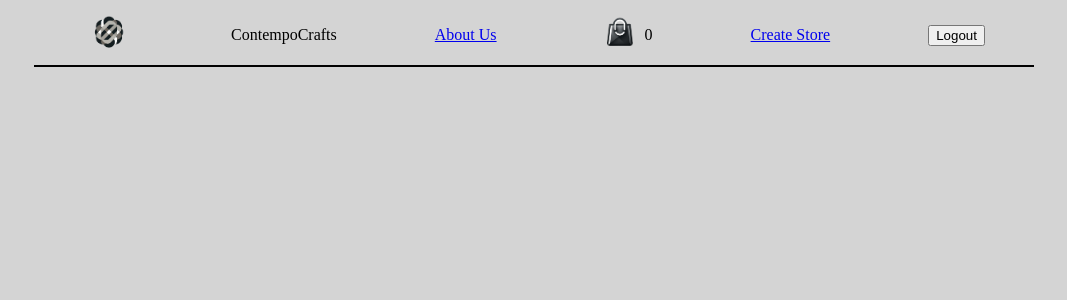
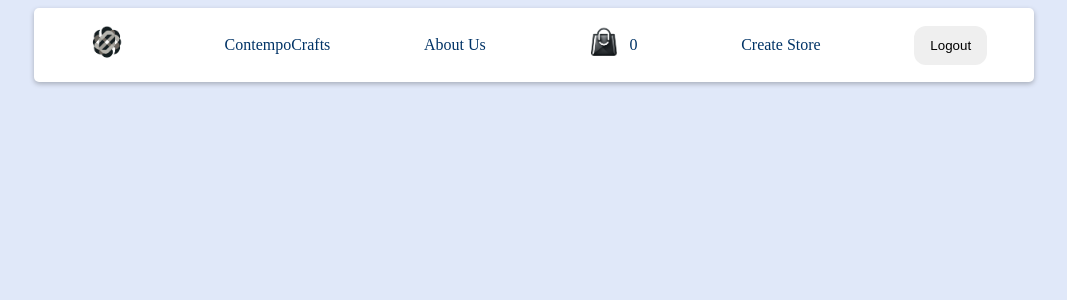
Before and after one commit to kjcioffi/django-ecommerce, a Django app: page / in a window 1280 px wide. Shown: the top 300 px of the page, without its empty margins (106-1173 px from the left). Run offline with Django 4.2, Linux system fonts and the light colour scheme; the visitor is signed in with stand-in values (Sample User, id 1); data that the repository does not hold is empty.

Commit message:
Add new CSS visuals to base template.

```diff
--- a/store/static/store/base.css
+++ b/store/static/store/base.css
@@ -2,22 +2,43 @@ body {
     box-sizing: border-box;
     max-inline-size: 1000px;
     margin-inline: auto;
-    background-color: #D4D4D4;
+    background-color: #e0e8f9;
+    color: #003366;
 }
 
 .menu {
     display: flex;
     justify-content: space-around;
     align-items: center;
-    border-block-end: 2.5px solid black;
-    padding-block-end: 2.5px;
+    background-color: #ffffff;
+    color: #003366; /* Dark blue text */
+    padding-block: 10px;
     margin-block-end: 20px;
+    border-radius: 5px;
+    box-shadow: 0 2px 5px rgba(0, 0, 0, 0.25); /* Subtle shadow for depth */
+}
+
+.menu a {
+    color: #003366; /* Dark blue text for links */
+    text-decoration: none;
+    transition: color 0.3s;
+}
+
+.menu a:hover {
+    color: #0056b3; /* Slightly brighter blue on hover */
 }
 
 #bag {
     display: flex;
     justify-content: center;
     align-items: center;
+    padding-inline-end: 10px;
+    border-radius: 10px;
+}
+
+#bag:hover {
+    color: #e0e8f9;
+    background-color: #0056b3;
 }
 
 #logo, #bag-icon {
@@ -30,6 +51,15 @@ body {
     padding-block: 12px;
     border-radius: 12px;
     border: none;
+    background-color: #0056b3; /* Medium blue button */
+    color: #ffffff; /* White text */
+    cursor: pointer;
+    transition: background-color 0.3s, color 0.3s;
+}
+
+.dropbtn:hover {
+    background-color: #003366; /* Darker blue on hover */
+    color: #ffffff;
 }
 
 .dropdown {
@@ -38,29 +68,66 @@ body {
 }
 
 .dropdown-content {
-    display: none; /* hidden unless hovered over */
-    position: absolute; /* prevent container from moving */
-    background-color: #f1f1f1;
+    display: none;
+    position: absolute;
+    background-color: #ffffff; /* White background for dropdown */
+    color: #003366; /* Dark blue text */
     min-inline-size: 160px;
     border-radius: 12px;
-    box-shadow: 0px 8px 16px 0px rgba(0,0,0,0.2);
+    box-shadow: 0 8px 16px rgba(0, 0, 0, 0.2);
     z-index: 1;
 }
 
 .dropdown-content a {
-    color: black;
+    color: #003366;
     padding-inline: 12px;
     padding-block: 12px;
     border-radius: 12px;
     text-decoration: none;
     display: block;
+    transition: background-color 0.3s, color 0.3s;
 }
 
-.dropdown-content a:hover {background-color: #ddd;}
+.dropdown-content a:hover {
+    background-color: #e0e8f9; /* Light blue background on hover */
+    color: #003366; /* Maintain dark blue text */
+}
 
-.dropdown:hover .dropdown-content {display: block;}
+.dropdown:hover .dropdown-content {
+    display: block;
+}
 
-.dropdown:hover .dropbtn {background-color: #4447dd;}
+.dropdown:hover .dropbtn {
+    background-color: #003366;
+}
+
+.navbtn:hover {
+    background-color: #0056b3; /* Medium blue on hover */
+    color: #ffffff; /* White text on hover */
+}
+
+#logout {
+    padding-inline: 16px;
+    padding-block: 12px;
+    border-radius: 12px;
+    border: none;
+    cursor: pointer;
+}
+
+#logout:active {
+    background-color: #0056b3;
+}
+
+#login {
+    padding-inline: 16px;
+    padding-block: 12px;
+    border-radius: 12px;
+}
+
+#login:hover {
+    background-color: #0056b3;
+    color: #e0e8f9;
+}
 
 @media screen and (max-width: 800px) {
     #logo, #bag-icon {
--- a/store/templates/store/base.html
+++ b/store/templates/store/base.html
@@ -9,23 +9,23 @@
     </head>
     <body>
         <nav class="menu">
-            <a href="{% url 'store:store_list' %}"><img id="logo" src="{% static 'store/images/logo.png' %}"></a>
+            <a class="navlink" href="{% url 'store:store_list' %}"><img id="logo" src="{% static 'store/images/logo.png' %}"></a>
             <aside>ContempoCrafts</aside>
             <a href="{% url 'store:store_list' %}">About Us</a>
             <section id="bag">
-                <a href="{% url 'store:checkout' %}"><img id="bag-icon" src="{% static 'store/images/shopping_bag.png' %}"></a>
+                <a class="navlink" href="{% url 'store:checkout' %}"><img id="bag-icon" src="{% static 'store/images/shopping_bag.png' %}"></a>
                 <p class="bag-quantity">{{ total_items }}</p>
             </section>
 
             {% if request.user.is_authenticated %}
                 {% if request.user.store_set.first %}
                     <section class="dropdown">
-                        <button class="dropbtn">Admin
+                        <button class="dropbtn navbtn">Admin
                             <i class="fa fa-caret-down"></i>
                         </button>
                         <div class="dropdown-content">
-                            <a href="{% url 'store:product_admin' %}">Manage Products</a>
-                            <a href="{% url 'store:order_admin' %}">Manage Orders</a>
+                            <a class="navlink" href="{% url 'store:product_admin' %}">Manage Products</a>
+                            <a class="navlink" href="{% url 'store:order_admin' %}">Manage Orders</a>
                         </div>
                     </section>
                 {% else %} {% comment "logic to create a store" %}{% endcomment %}
@@ -36,10 +36,10 @@
                 {% endif %}
             <form action="/accounts/logout/" method="POST">
                 {% csrf_token%}
-                <button type="submit">Logout</button>
+                <button id="logout" class="navbtn" type="submit">Logout</button>
             </form>
         {% else %}
-        <a href="/accounts/login">Login</a>
+        <a id="login" class="navlink" href="/accounts/login">Login</a>
         {% endif %}
         </nav>
         {% block content %}{% endblock %}
```
